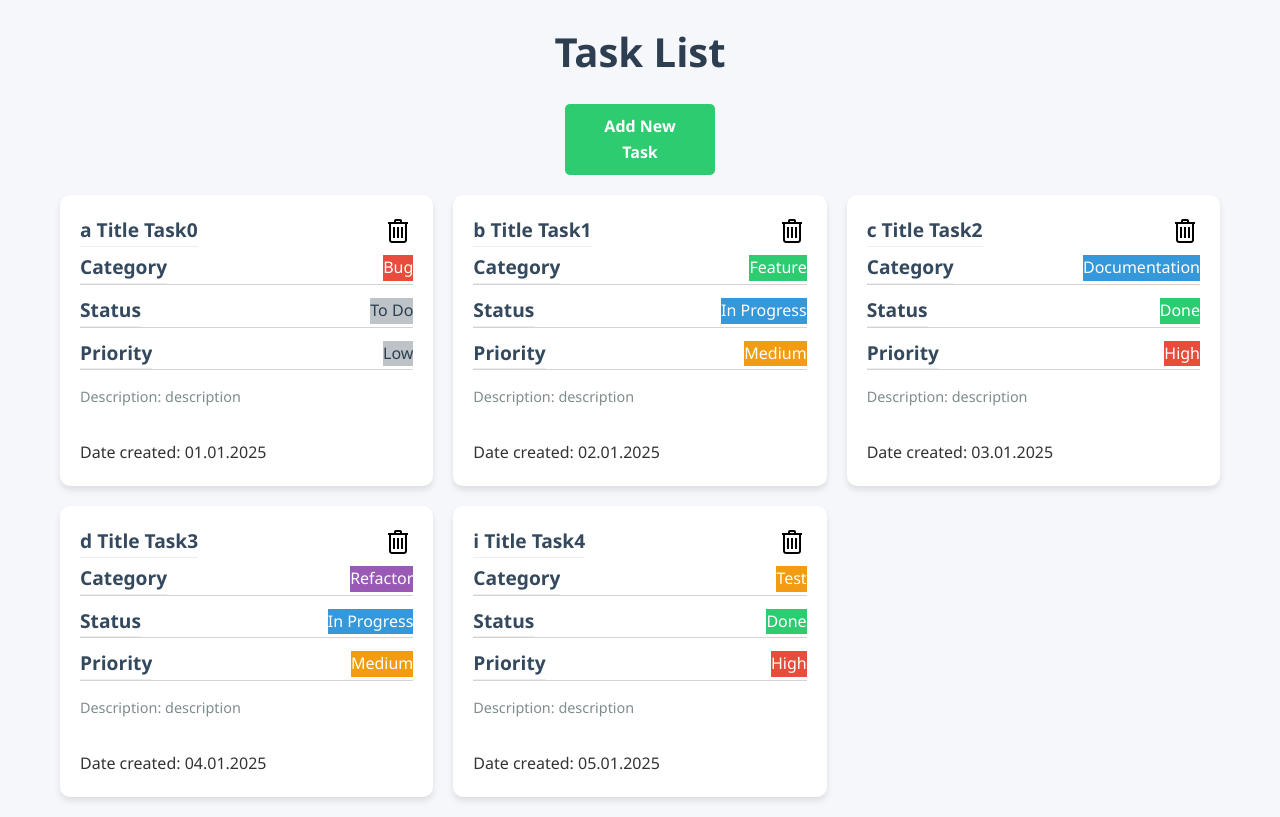
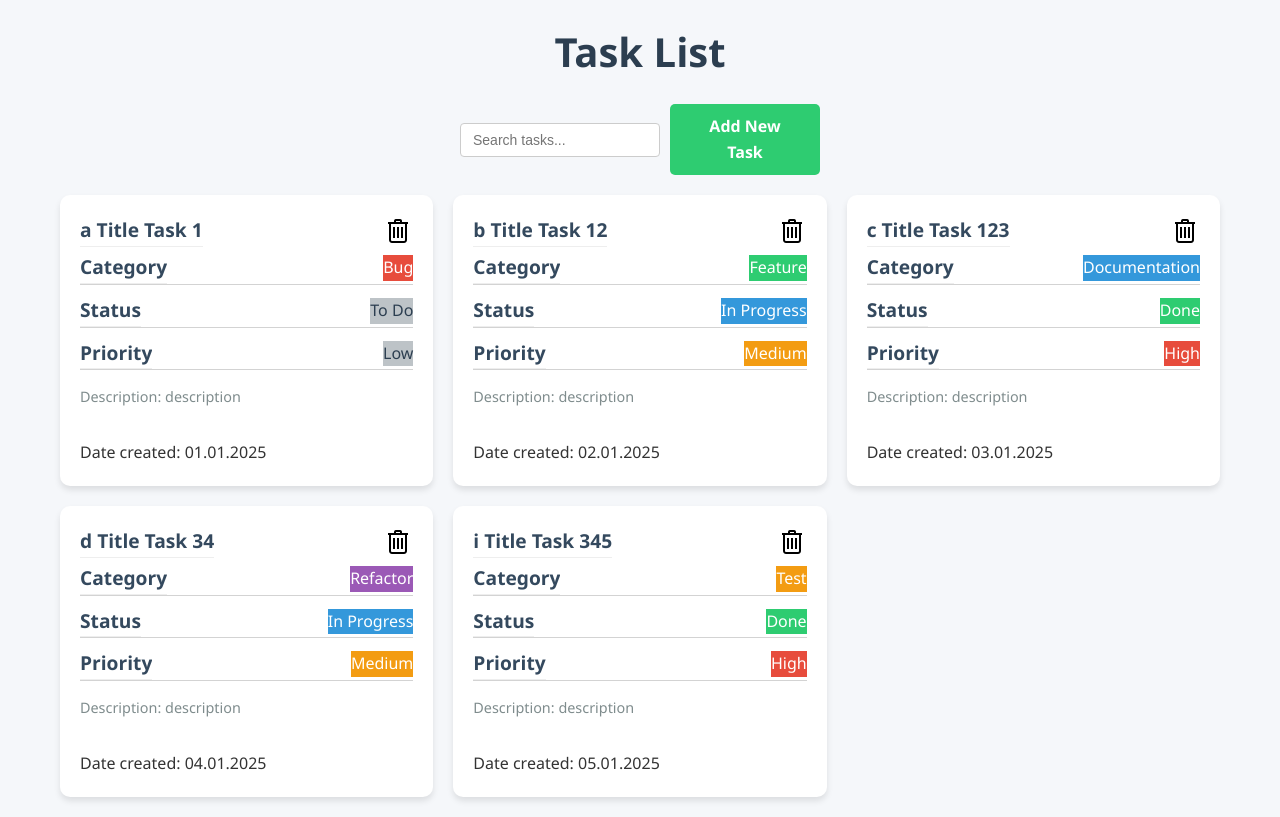
Before and after one commit to serjobor/Task-manager-React-TS-, a React (Vite) app in the folder task-manager/: page / in a window 1280 px wide. Built offline with nearby package versions, Linux system fonts and the light colour scheme.

Commit message:
feat: add input for search task

```diff
--- a/task-manager/src/features/tasks/model/tasksSlice.ts
+++ b/task-manager/src/features/tasks/model/tasksSlice.ts
@@ -4,13 +4,14 @@ import type { ITask } from '@types';
 
 export interface TasksState {
   tasks: ITask[];
+  searchTerm: string;
 }
 
 const initialState: TasksState = {
   tasks: [
     {
     id: 0,
-    title: "a Title Task0",
+    title: "a Title Task 1",
     category: "Bug",
     status: "To Do",
     priority: "Low",
@@ -19,7 +20,7 @@ const initialState: TasksState = {
   },
   {
     id: 1,
-    title: "b Title Task1",
+    title: "b Title Task 12",
     category: "Feature",
     status: "In Progress",
     priority: "Medium",
@@ -28,7 +29,7 @@ const initialState: TasksState = {
   },
   {
     id: 2,
-    title: "c Title Task2",
+    title: "c Title Task 123",
     category: "Documentation",
     status: "Done",
     priority: "High",
@@ -37,7 +38,7 @@ const initialState: TasksState = {
   },
   {
     id: 3,
-    title: "d Title Task3",
+    title: "d Title Task 34",
     category: "Refactor",
     status: "In Progress",
     priority: "Medium",
@@ -46,7 +47,7 @@ const initialState: TasksState = {
   },
   {
     id: 4,
-    title: "i Title Task4",
+    title: "i Title Task 345",
     category: "Test",
     status: "Done",
     priority: "High",
@@ -54,6 +55,7 @@ const initialState: TasksState = {
     dateCreated: '05.01.2025'
   },
   ],
+  searchTerm: '',
 };
 
 export const tasksSlice = createSlice({
@@ -77,10 +79,14 @@ export const tasksSlice = createSlice({
         state.tasks[index] = action.payload;
       }
     },
+
+    searchTasks: (state, action: PayloadAction<string>) => {
+    state.searchTerm = action.payload;
+    },
   },
 });
 
-export const { createTask, deleteTask, updateTask } = tasksSlice.actions;
+export const { createTask, deleteTask, updateTask, searchTasks } = tasksSlice.actions;
 export default tasksSlice.reducer;
 
 export const selectTaskById = (state: { tasks: TasksState }, taskId: number) =>
--- a/task-manager/src/pages/HomePage.tsx
+++ b/task-manager/src/pages/HomePage.tsx
@@ -1,5 +1,5 @@
 import { useAppSelector, useAppDispatch } from '@hooks';
-import { deleteTask } from '@tasksSlice';
+import { deleteTask, searchTasks } from '@tasksSlice';
 import { Link } from 'react-router-dom';
 import TaskList from '@TaskList'
 import '@styles/TaskList.css';
@@ -13,17 +13,35 @@ function HomePage() {
     dispatch(deleteTask(taskId));
   };
 
+  const searchTerm = useAppSelector(state => state.tasks.searchTerm);
+  const filteredTasks = tasks.filter(task =>
+    task.title.toLowerCase().includes(searchTerm.toLowerCase())
+  );
+
+  const handleSearch = (e: React.ChangeEvent<HTMLInputElement>) => {
+    dispatch(searchTasks(e.target.value));
+  };
+
   return (
-    <div className="all-tasks-container">
+    <div className='all-tasks-container'>
       <div className='header-container'>
         <h1>Task List</h1>
-        <Link to="/task/new" className="add-task-button">
-          Add New Task
-        </Link>
+        <div className='search-add-container'>
+          <input
+            type="text"
+            placeholder="Search tasks..."
+            value={searchTerm}
+            onChange={handleSearch}
+            className="search-input"
+          />
+          <Link to='/task/new' className='add-task-button'>
+            Add New Task
+          </Link>
+        </div>
       </div>
 
       <TaskList
-        tasks={tasks}
+        tasks={filteredTasks}
         onDelete={handleDeleteTask}
       />
     </div>
--- a/task-manager/src/styles/TaskList.css
+++ b/task-manager/src/styles/TaskList.css
@@ -6,3 +6,22 @@
   max-width: 1200px;
   margin: 0 auto;
 }
+
+.search-add-container {
+  display: flex;
+  gap: 10px;
+  align-items: center;
+}
+
+.search-input {
+  padding: 8px 12px;
+  border: 1px solid #ccc;
+  border-radius: 4px;
+  font-size: 14px;
+  width: 200px;
+}
+
+.search-input:focus {
+  outline: none;
+  border-color: #646cff;
+}
```
